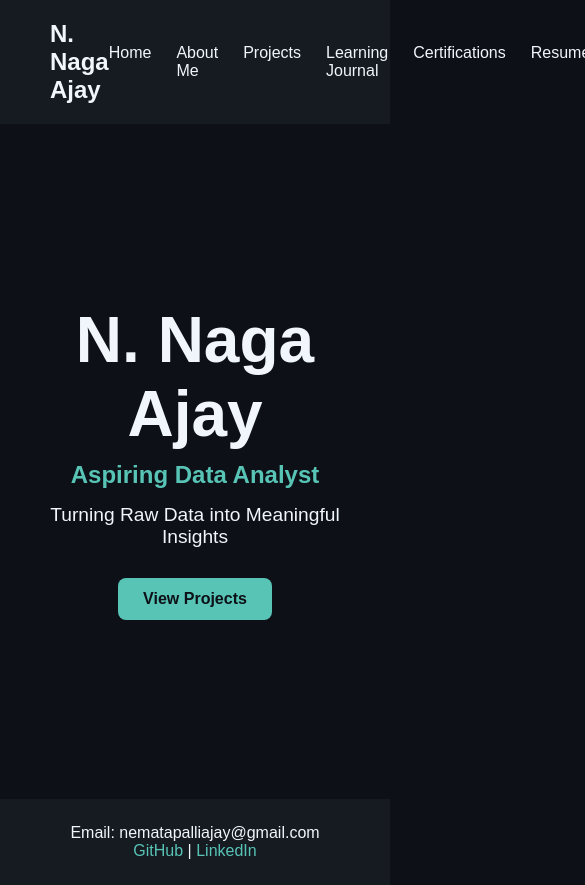
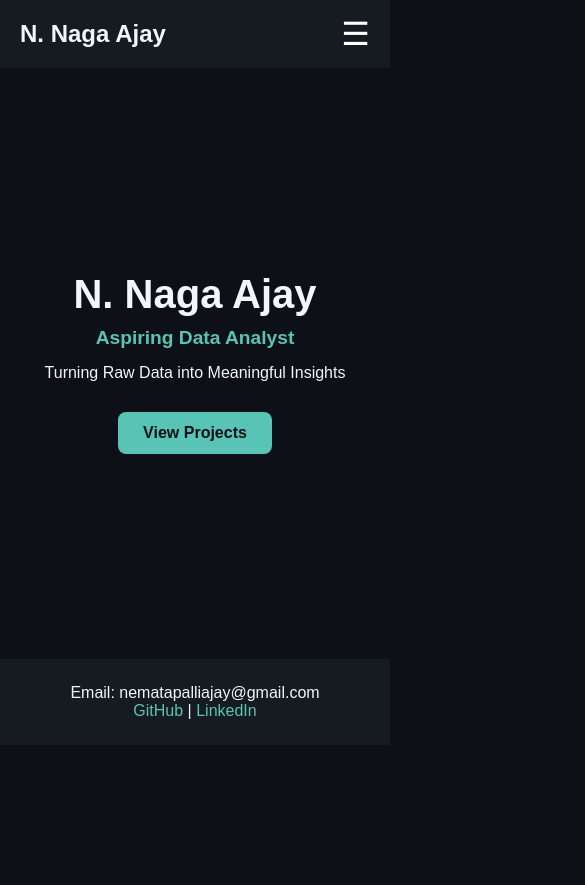
Before and after one commit to Naga-Ajay-Nematapalli/Naga-Ajay-Nematapalli.github.io, a plain HTML site: page index.html in a window 390 px wide. Shown: the whole page, 585 px wide, since content can reach past the window. After the commit the page ends 844 px from the top, so only its background shows below. Drawn offline with Linux system fonts and the light colour scheme.

Commit message:
Redesign

```diff
--- a/css/style.css
+++ b/css/style.css
@@ -145,3 +145,70 @@ footer a{
 .journal-entry li{
     margin-bottom:10px;
 }
+
+.logo{
+    font-size:1.5rem;
+    font-weight:bold;
+}
+
+.menu-btn{
+    display:none;
+    background:none;
+    border:none;
+    color:white;
+    font-size:2rem;
+    cursor:pointer;
+}
+
+@media (max-width:768px){
+
+    nav{
+        position:relative;
+        padding:15px 20px;
+    }
+
+    .menu-btn{
+        display:block;
+    }
+
+    #nav-links{
+        display:none;
+        flex-direction:column;
+        gap:15px;
+
+        position:absolute;
+        top:60px;
+        left:0;
+
+        width:100%;
+
+        background:#161b22;
+
+        padding:20px;
+        z-index:1000;
+    }
+
+    .hero{
+        height:70vh;
+    }
+
+    .hero h1{
+        font-size:2.5rem;
+    }
+
+    .hero h2{
+        font-size:1.2rem;
+    }
+
+    .hero p{
+        font-size:1rem;
+    }
+
+    .content{
+        padding:15px;
+    }
+
+    .project-grid{
+        grid-template-columns:1fr;
+    }
+}
--- a/index.html
+++ b/index.html
@@ -9,8 +9,15 @@
 <body>
 
 <nav>
-    <h2>N. Naga Ajay</h2>
-    <ul>
+    <div class="logo">
+        N. Naga Ajay
+    </div>
+
+    <button class="menu-btn" onclick="toggleMenu()">
+        ☰
+    </button>
+
+    <ul id="nav-links">
         <li><a href="index.html">Home</a></li>
         <li><a href="about.html">About Me</a></li>
         <li><a href="projects.html">Projects</a></li>
@@ -35,6 +42,16 @@
         <a href="https://www.linkedin.com/in/ajay-nematapalli-ba58a7384/">LinkedIn</a>
     </p>
 </footer>
+<script>
+function toggleMenu() {
+    const menu = document.getElementById("nav-links");
 
+    if(menu.style.display === "flex"){
+        menu.style.display = "none";
+    } else {
+        menu.style.display = "flex";
+    }
+}
+</script>
 </body>
 </html>
```
